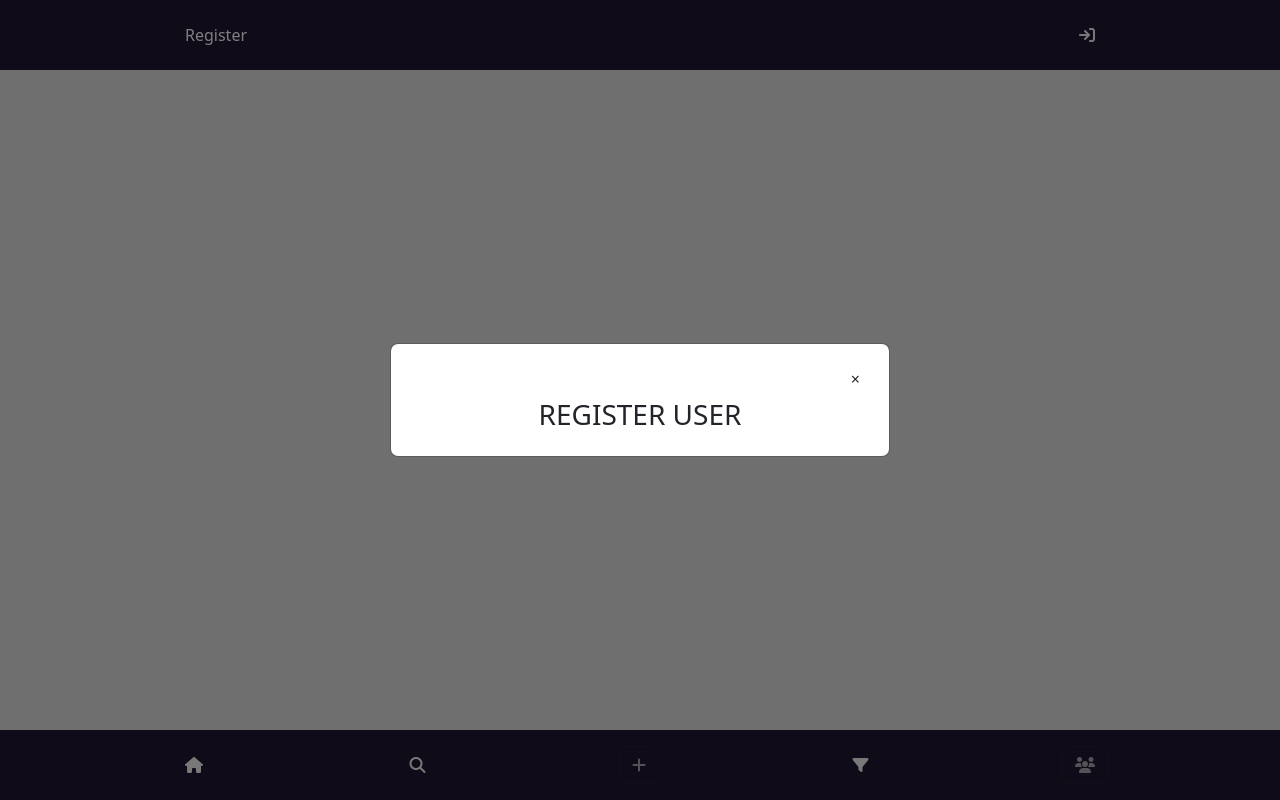
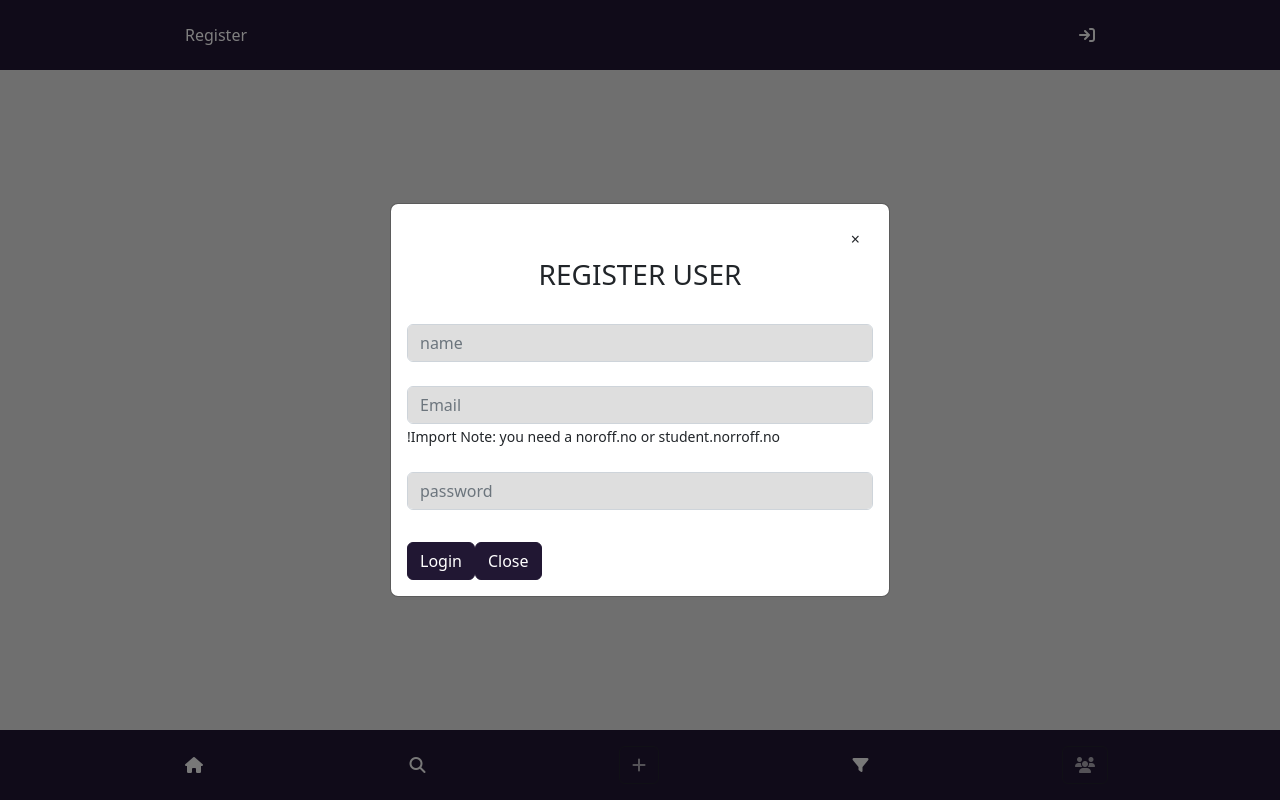
Before and after one commit to nexnic/Herodotus, a website built with Vite: page index.html in a window 1280 px wide. Both pictures are taken after a click on the button "Register". Built offline with nearby package versions, Linux system fonts and the light colour scheme.

Commit message:
add index.html

```diff
--- a/index.html
+++ b/index.html
@@ -123,7 +123,54 @@
 							</div>
 						</div>
 						<form action="" id="form-register">
-							<div class="form-group"></div>
+							<div class="form-group">
+								<label for="name"></label>
+								<input
+									type="name"
+									name="name"
+									id="form-register__name"
+									class="form-control"
+									placeholder="name"
+								/>
+							</div>
+							<div class="form-group">
+								<label for="email"></label>
+								<input
+									type="email"
+									name="email"
+									id="form-register__email"
+									class="form-control"
+									placeholder="Email"
+								/>
+								<small
+									>!Import Note: you need a noroff.no or
+									student.norroff.no</small
+								>
+							</div>
+							<div class="form-group">
+								<label for="password"></label>
+								<input
+									type="password"
+									name="password"
+									id="form-register__pwd"
+									class="form-control"
+									placeholder="password"
+								/>
+							</div>
+							<div class="d-flex justify-content-between pt-3">
+								<div class="d-flex justify-content-between pt-3">
+									<button type="submit" class="btn btn-primary">Login</button>
+									<button
+										type="button"
+										class="btn btn-primary"
+										data-dismiss="modal"
+										aria-label="Close"
+										class="btn"
+									>
+										Close
+									</button>
+								</div>
+							</div>
 						</form>
 					</div>
 				</div>
```
